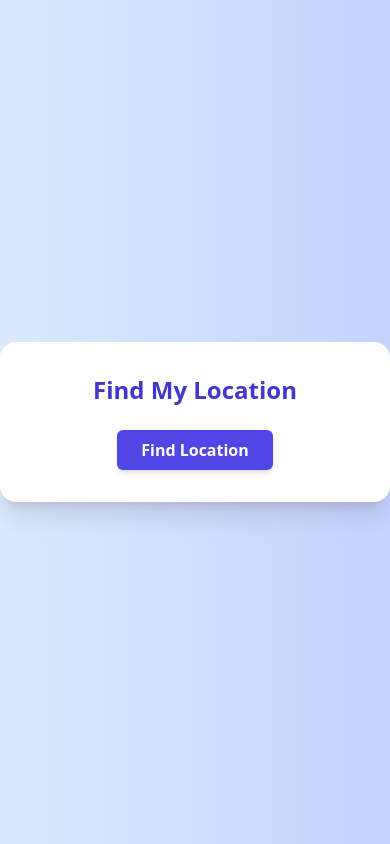
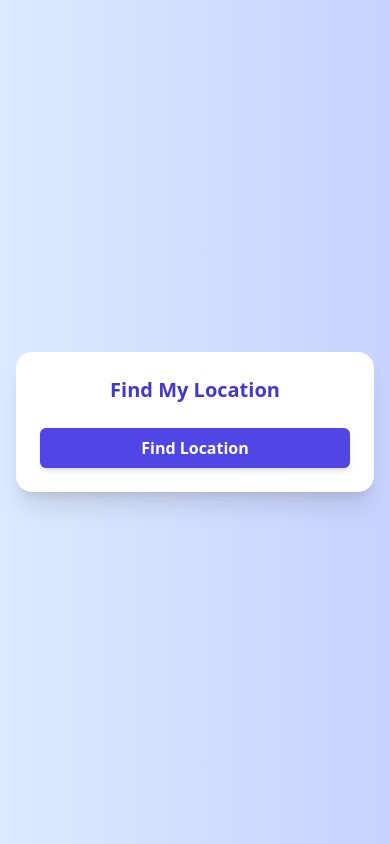
Before and after one commit to rajthanusan/gps, a React (Create React App) app: page / in a window 390 px wide. Built offline with nearby package versions, Linux system fonts and the light colour scheme.

Commit message:
Add location finder with Tailwind styling

```diff
--- a/src/App.js
+++ b/src/App.js
@@ -33,18 +33,10 @@ const App = () => {
 
             const country = addr.country || "Unknown";
 
-            resolve(
-              `${locationName}, ${country} (Lat: ${latitude.toFixed(
-                4
-              )}, Lon: ${longitude.toFixed(4)})`
-            );
+            resolve(`${locationName}, ${country}`);
           } catch (error) {
             console.error("Reverse geocoding failed:", error);
-            resolve(
-              `Unknown Location (Lat: ${latitude.toFixed(
-                4
-              )}, Lon: ${longitude.toFixed(4)})`
-            );
+            resolve("Unknown Location");
           }
         },
         (error) => {
@@ -66,18 +58,20 @@ const App = () => {
   };
 
   return (
-    <div className="min-h-screen bg-gradient-to-r from-blue-100 to-indigo-200 flex items-center justify-center">
-      <div className="bg-white shadow-xl rounded-2xl p-8 max-w-lg w-full text-center">
-        <h1 className="text-2xl font-bold mb-6 text-indigo-700">Find My Location</h1>
+    <div className="min-h-screen bg-gradient-to-r from-blue-100 to-indigo-200 flex items-center justify-center px-4 sm:px-6 lg:px-8">
+      <div className="bg-white shadow-xl rounded-2xl p-6 sm:p-8 max-w-md sm:max-w-lg w-full text-center">
+        <h1 className="text-xl sm:text-2xl md:text-3xl font-bold mb-6 text-indigo-700">
+          Find My Location
+        </h1>
         <button
           onClick={handleFindLocation}
-          className="px-6 py-2 bg-indigo-600 hover:bg-indigo-700 text-white font-semibold rounded-md shadow-md transition duration-200"
+          className="px-5 py-2 sm:px-6 sm:py-2.5 bg-indigo-600 hover:bg-indigo-700 text-white font-semibold rounded-md shadow-md transition duration-200 w-full sm:w-auto"
         >
           Find Location
         </button>
         {location && (
-          <p className="mt-6 text-gray-700 text-lg bg-gray-100 p-4 rounded-md border border-gray-300">
-            {location}
+          <p className="mt-6 text-base sm:text-lg text-gray-700 bg-gray-100 p-4 rounded-md border border-gray-300">
+            📍 {location}
           </p>
         )}
       </div>
```
